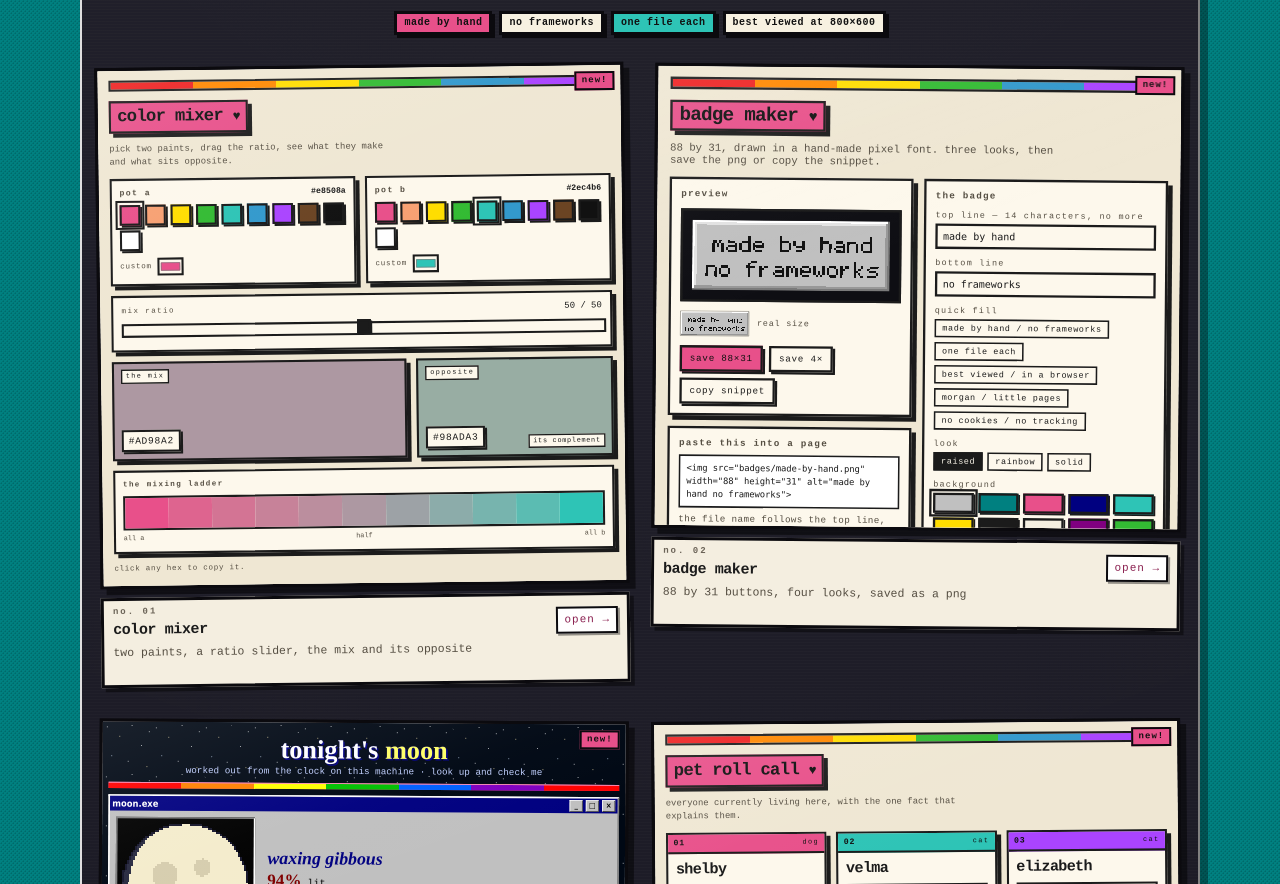
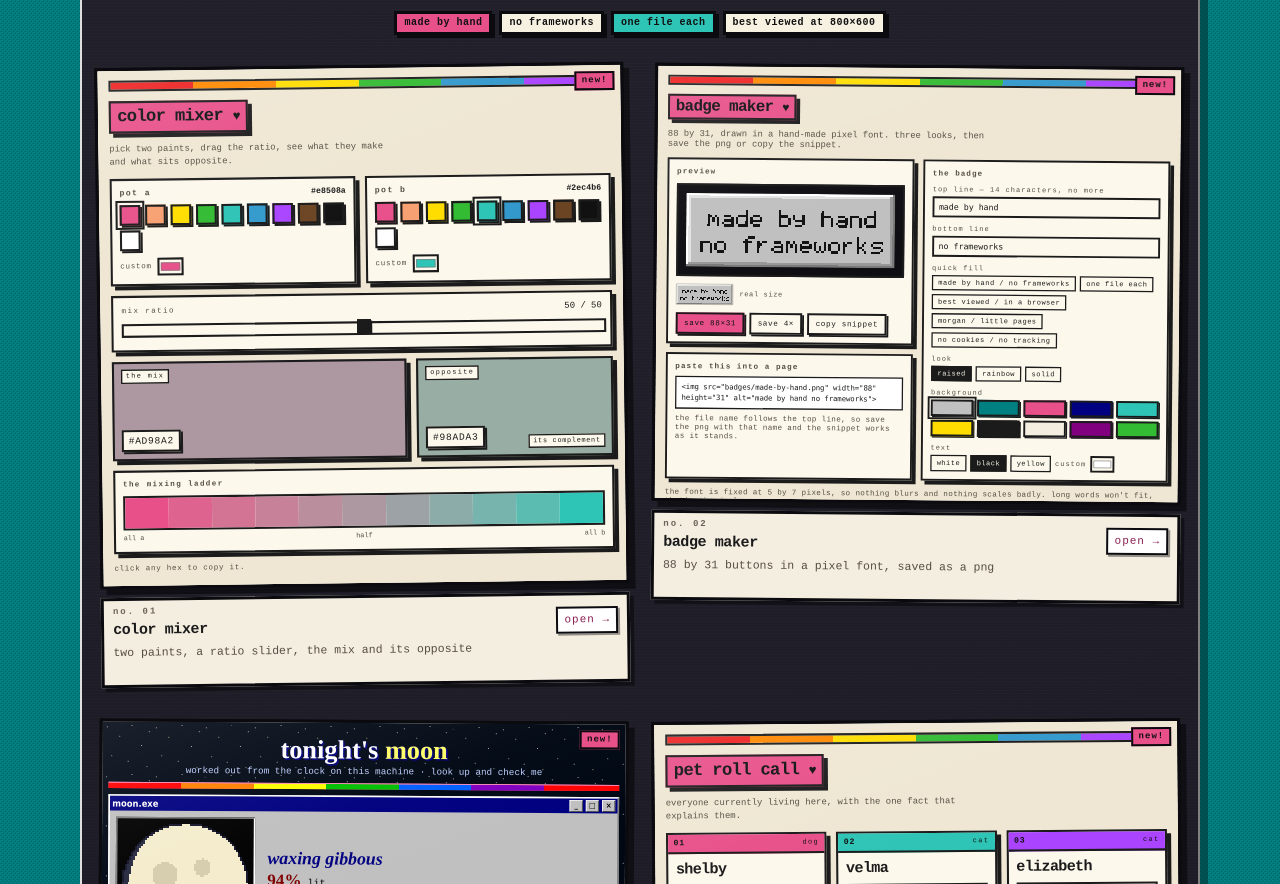
Before and after one commit to morgnh/little-pages, a plain HTML site: page cabinet.html in a window 1280 px wide. Shown: the part 216-1100 px from the top of the page. Drawn offline with Linux system fonts and the light colour scheme.

Commit message:
cabinet: re-measure the badge exhibit for the pixel-font rebuild

```diff
--- a/cabinet.html
+++ b/cabinet.html
@@ -149,7 +149,7 @@
   // number, name, blurb, file, natural width, natural height, new?
   var EXHIBITS = [
     ["01","color mixer","two paints, a ratio slider, the mix and its opposite","widgets/color-mixer.html",760,757,true],
-    ["02","badge maker","88 by 31 buttons, four looks, saved as a png","widgets/badge-maker.html",680,604,true],
+    ["02","badge maker","88 by 31 buttons in a pixel font, saved as a png","widgets/badge-maker.html",824,690,true],
     ["03","moon phase","tonight's moon in a 1998 window, plus 30 nights","widgets/moon-phase.html",676,635,true],
     ["04","pet roll call","three animals and the fact that explains each","widgets/pet-roll-call.html",760,572,true],
     ["05","rabbit hole","one button, thirty topics, no repeats","widgets/rabbit-hole.html",700,594,true],
```
